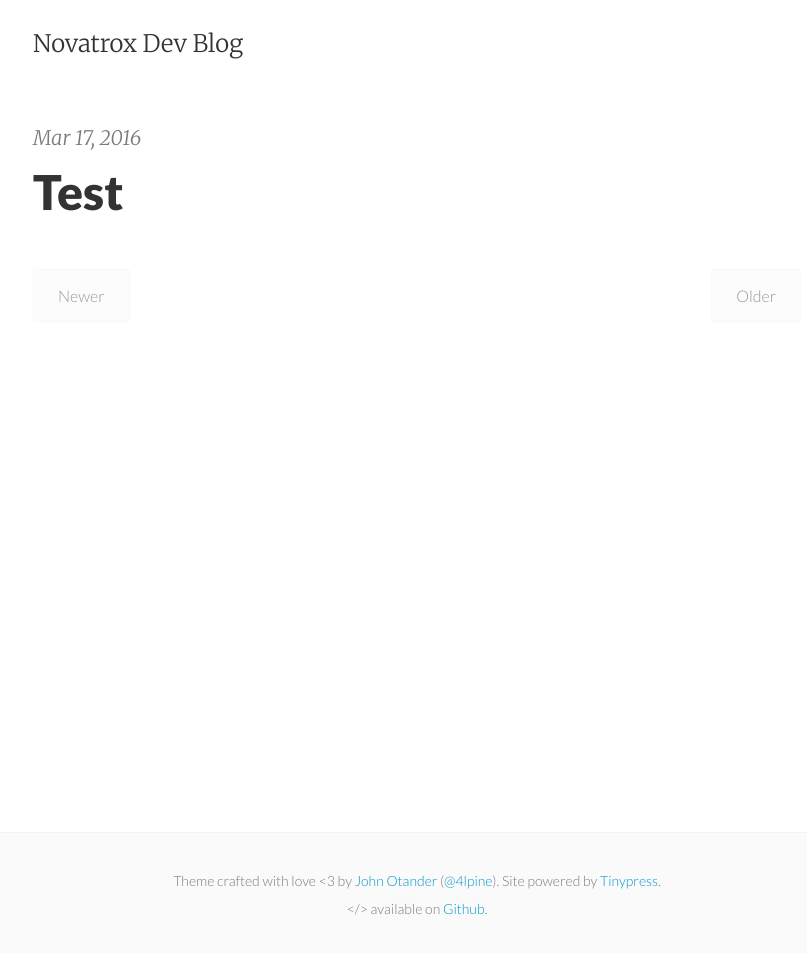
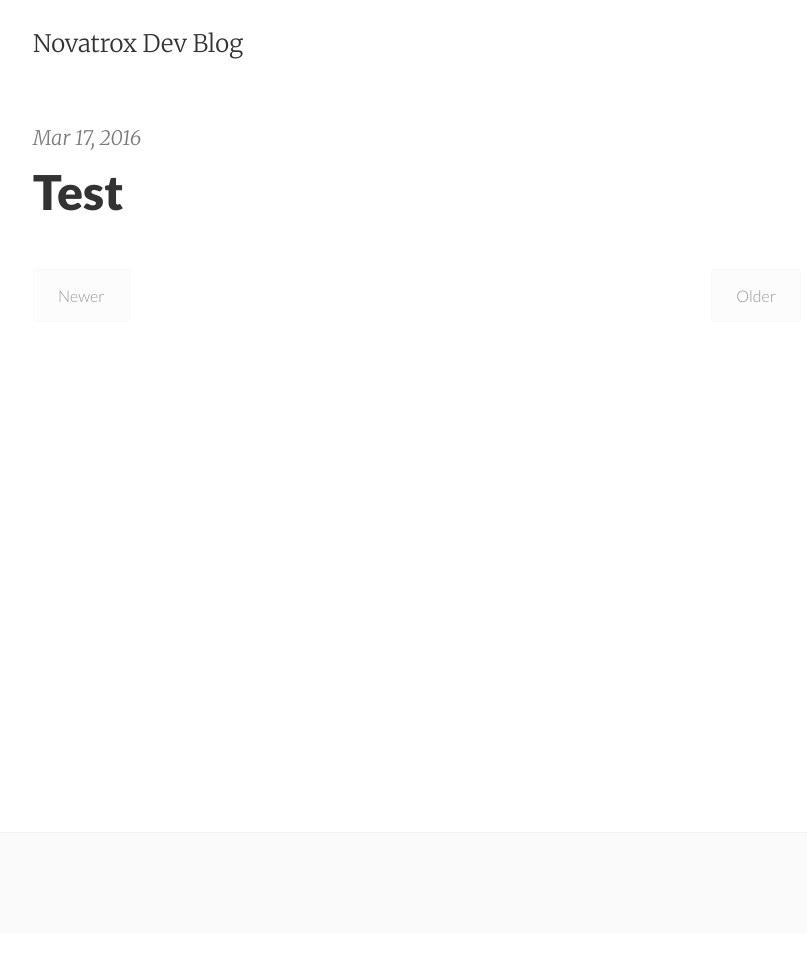
Before and after one commit to Novatrox/Novatrox.github.io, a Jekyll site: the page built from index.html, in a window 1280 px wide. Shown: the whole page, without its empty margins (223-1030 px from the left). Built offline with Jekyll 4.4.1, drawn with Linux system fonts in a browser that asks for light colours; the list of posts is cut into pages by our own code.

Commit message:
Update footer.html

```diff
--- a/_includes/footer.html
+++ b/_includes/footer.html
@@ -2,8 +2,7 @@
   <div class="p2 wrap">
     <div class="measure mt1 center">
       <small>
-        Theme crafted with love &lt;3 by <a href="http://johnotander.com">John Otander</a> (<a href="https://twitter.com/4lpine">@4lpine</a>). Site powered by <a href="https://tinypress.co/">Tinypress</a>.<br>
-        &lt;/&gt; available on <a href="https://github.com/johnotander/pixyll.git">Github</a>.
+
       </small>
     </div>
   </div>
```
